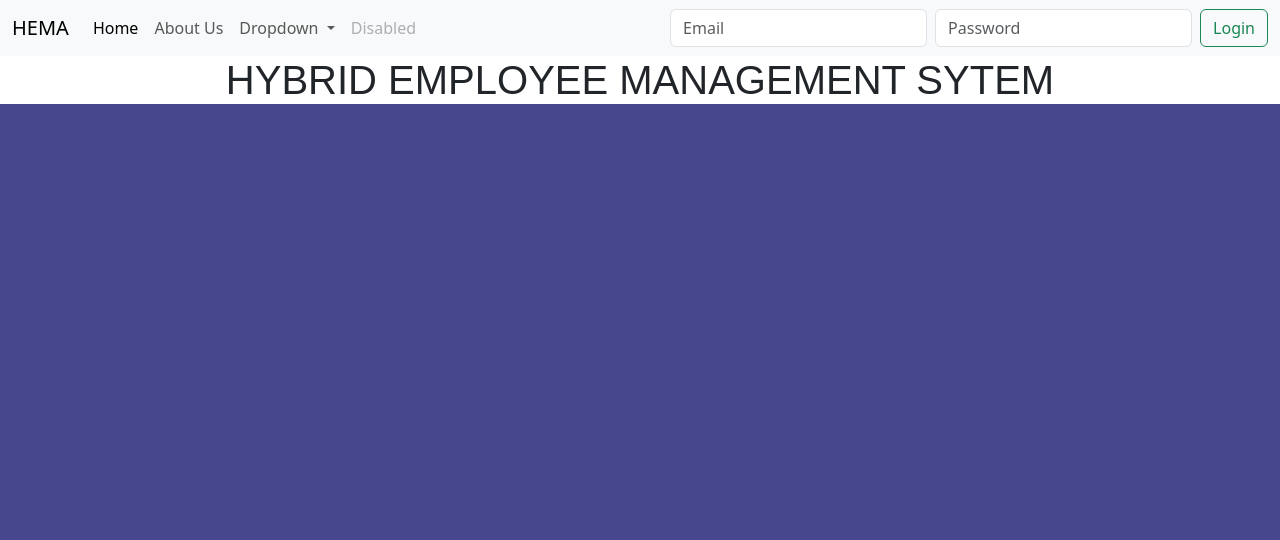
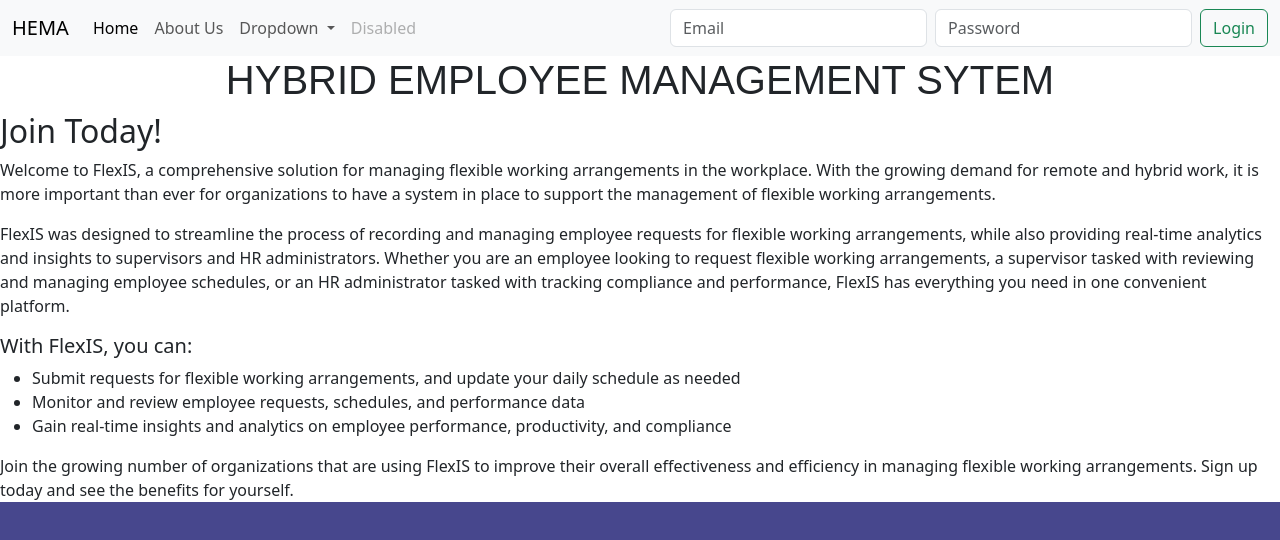
Before and after one commit to yahyaHaghshenas/employeeManagementWebApp, a plain HTML site: page index.html in a window 1280 px wide. Drawn offline with nearby package versions, Linux system fonts and the light colour scheme.

Commit message:
homepage content enhanced

```diff
--- a/index.html
+++ b/index.html
@@ -56,6 +56,39 @@
         <h1>
             HYBRID EMPLOYEE MANAGEMENT SYTEM
         </h1>
-
+        <h2>Join Today!</h2>
+        <p>
+            Welcome to FlexIS, a comprehensive solution for managing flexible working arrangements
+             in the workplace. With the growing demand for remote and hybrid work, it is more
+             important than ever for organizations to have a system in place to support the
+             management of flexible working arrangements.
+        </p>
+        <p>
+            FlexIS was designed to streamline the process of recording and managing employee
+            requests for flexible working arrangements, while also providing real-time analytics
+            and insights to supervisors and HR administrators. Whether you are an employee looking
+             to request flexible working arrangements, a supervisor tasked with reviewing and
+             managing employee schedules, or an HR administrator tasked with tracking compliance
+             and performance, FlexIS has everything you need in one convenient platform.
+        </p>
+        <h5>With FlexIS, you can:</h5>
+        <ul>
+            <li>
+                Submit requests for flexible working arrangements, and update your daily
+                schedule as needed
+            </li>
+            <li>
+                Monitor and review employee requests, schedules, and performance data
+            </li>
+            <li>
+                Gain real-time insights and analytics on employee performance, productivity,
+                and compliance
+            </li>
+        </ul>
+        <p>
+            Join the growing number of organizations that are using FlexIS to improve their
+            overall effectiveness and efficiency in managing flexible working arrangements.
+            Sign up today and see the benefits for yourself.
+        </p>
     </body>
 </html>
```
